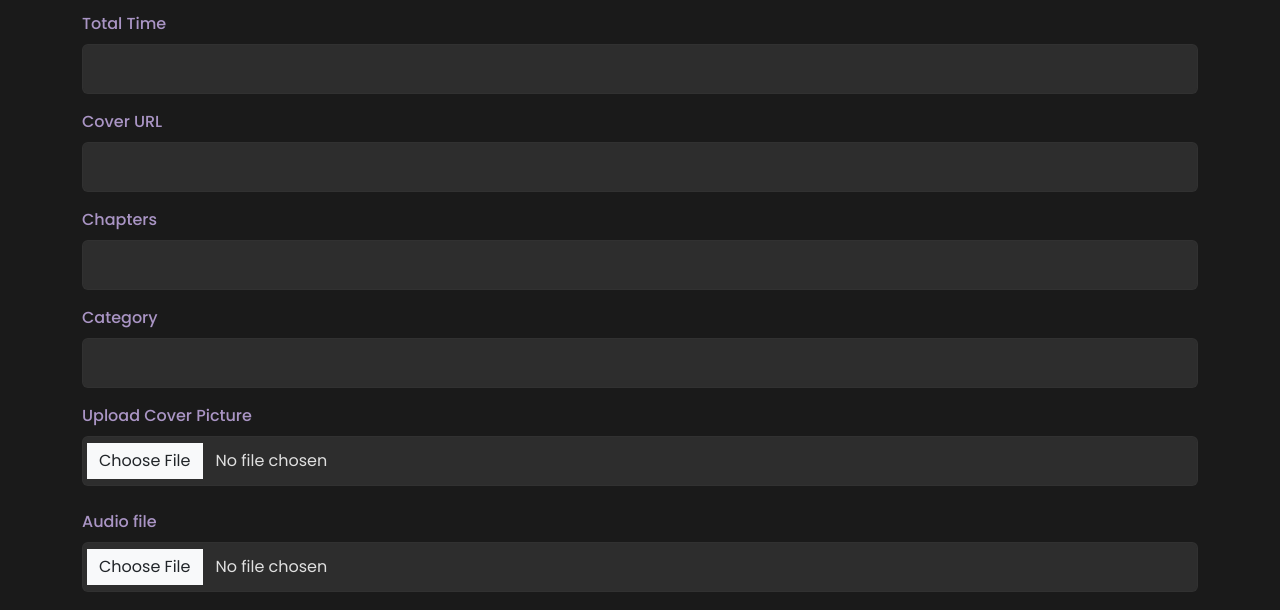
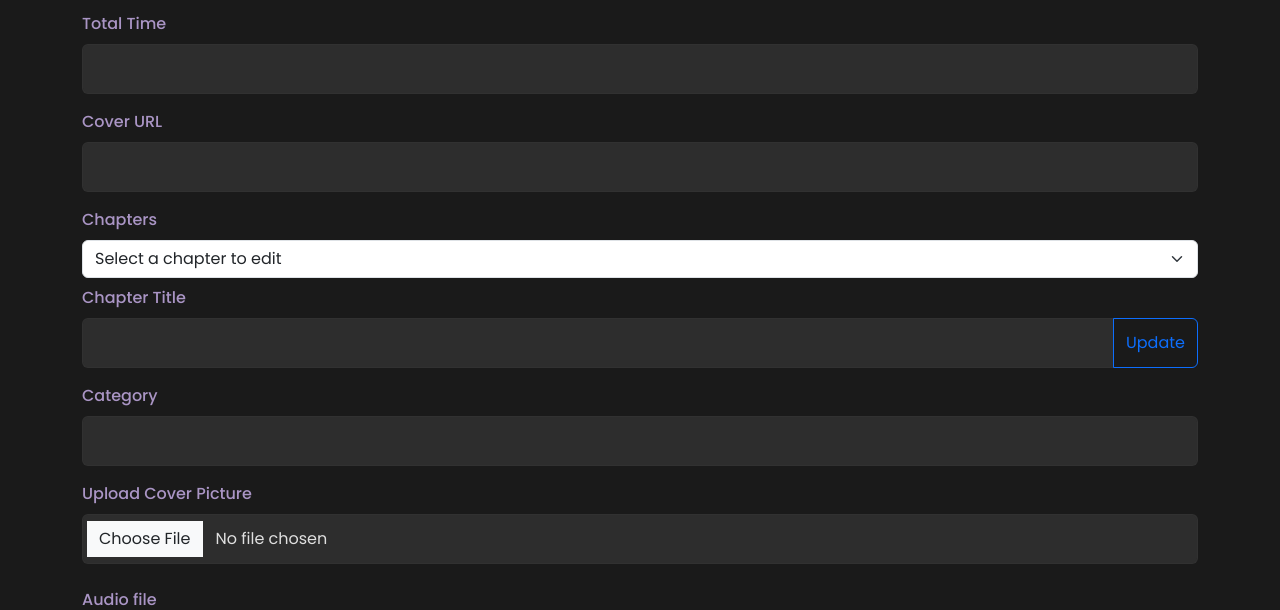
Before and after one commit to malak-elbanna/yappie, a Flask app: template src/backend/content-management-service/templates/updateBook.html in a window 1280 px wide. Shown: the part 822-1432 px from the top of the page. Run offline with Flask 3, Linux system fonts and the light colour scheme; the template is opened without the code that fills it, so the values that code supplies are empty; some libraries are stand-ins or nearby versions.

Commit message:
fix chapter issue

```diff
--- a/src/backend/content-management-service/routes/audiobook_routes.py
+++ b/src/backend/content-management-service/routes/audiobook_routes.py
@@ -18,3 +18,4 @@ audiobook_bp.route('/', methods=['POST'])(add_audiobook)
 audiobook_bp.route('/<id>', methods=['PUT'])(update_audiobook)
 audiobook_bp.route('/<id>', methods=['DELETE'])(delete_audiobook)
 audiobook_bp.route('/add')(add_page)
+audiobook_bp.route('/<id>', methods=['PATCH'])(update_chapter)
--- a/src/backend/content-management-service/templates/updateBook.html
+++ b/src/backend/content-management-service/templates/updateBook.html
@@ -175,7 +175,22 @@ textarea.form-control {
 
             <div class="mb-3">
                 <label for="chapters" class="form-label">Chapters</label>
-                <input type="text" class="form-control" id="chapters" name="chapters" value="{{ book.chapters }}">
+                <select class="form-select mb-2" id="chapter-select" onchange="loadChapterTitle()">
+                    <option value="">Select a chapter to edit</option>
+                    {% if book.chapters %}
+                        {% for chapter in book.chapters %}
+                            <option value="{{ loop.index0 }}">Chapter {{ loop.index0 }} - {{ chapter.title }}</option>
+                        {% endfor %}
+                    {% endif %}
+                </select>
+                <div id="chapter-edit-section">
+                    <input type="hidden" id="chapter-index" value="">
+                    <label for="chapter-title" class="form-label">Chapter Title</label>
+                    <div class="input-group mb-3">
+                        <input type="text" class="form-control" id="chapter-title" name="chapter-title">
+                        <button class="btn btn-outline-primary" type="button" onclick="updateChapterTitle()">Update</button>
+                    </div>
+                </div>
             </div>
 
             <div class="mb-3">
@@ -222,6 +237,55 @@ textarea.form-control {
     });
 }
 
+    function loadChapterTitle() {
+        const select = document.getElementById("chapter-select");
+        const chapterIndex = select.value;
+        const editSection = document.getElementById("chapter-edit-section");
+
+        if (chapterIndex === "") {
+            editSection.style.display = "none";
+            return;
+        }
+
+        document.getElementById("chapter-index").value = chapterIndex;
+        document.getElementById("chapter-title").value = JSON.parse('{{ book.chapters|tojson }}')[chapterIndex].title;
+        editSection.style.display = "block";
+    }
+    function updateChapterTitle() {
+        const id = document.getElementById("audiobook_id").value;
+        const chapterIndex = document.getElementById("chapter-index").value;
+        const newTitle = document.getElementById("chapter-title").value;
+
+        if (!newTitle.trim()) {
+            alert("Chapter title cannot be empty");
+            return;
+        }
+
+        fetch(`/${id}`, {
+            method: "PATCH",
+            headers: {
+                "Content-Type": "application/json",
+            },
+            body: JSON.stringify({
+                chapterIndex: parseInt(chapterIndex),
+                title: newTitle
+            })
+        })
+        .then(response => {
+            if (response.ok) {
+                alert("Chapter title updated successfully");
+                const select = document.getElementById("chapter-select");
+                select.options[parseInt(chapterIndex)+1].text = `Chapter ${parseInt(chapterIndex)+1} - ${newTitle}`;
+                document.getElementById("chapter-title").value = newTitle;
+            } else {
+                alert("Failed to update chapter title");
+            }
+        })
+        .catch(error => {
+            console.error("Error:", error);
+            alert("An error occurred while updating the chapter title");
+        });
+    }
     </script>
 </body>
 </html>
```
Also changed, not shown: src/backend/content-management-service/controllers/audiobook_controller.py (+19 -4 lines), src/backend/content-management-service/services/db.py (+2 -5 lines), src/backend/content-management-service/templates/addBook.html (+1 -8 lines).
